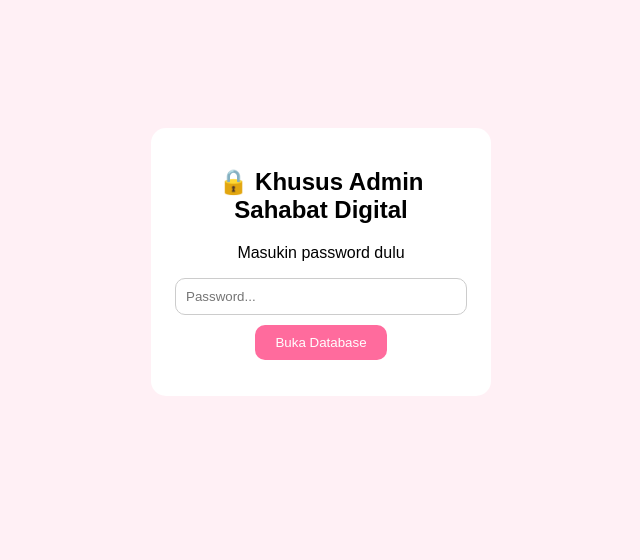
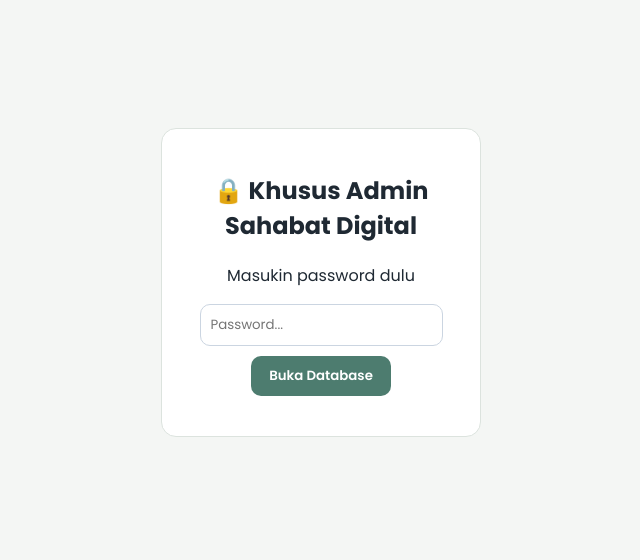
Before and after one commit to sahabatdigitalai01-lang/Sahabat.Digital, a plain HTML site: page admin.html in a window 1280 px wide. Shown: the whole page, without its empty margins (319-959 px from the left). Drawn offline with Linux system fonts and the light colour scheme.

Commit message:
Refactor admin.html for improved layout and styles
Updated the HTML structure and styles for better presentation. Added viewport meta tag and Google Fonts for improved typography.

```diff
--- a/admin.html
+++ b/admin.html
@@ -1,13 +1,25 @@
 <!DOCTYPE html>
-<html><head><meta charset="UTF-8"><title>Database Pantauan - Sahabat Digital</title>
-<style>
-body{font-family:Arial;padding:20px;background:#fff0f5}
-table{width:100%;border-collapse:collapse} td,th{border:1px solid #ccc;padding:8px;background:white} .bahaya{background:#ffcccc}
-#kunci{max-width:300px;margin:100px auto;text-align:center;background:white;padding:20px;border-radius:15px}
-#kunci input{padding:10px;width:90%;border-radius:10px;border:1px solid #ccc}
-#kunci button{padding:10px 20px;background:#ff6b9d;color:white;border:none;border-radius:10px;margin-top:10px}
-</style>
-</head><body>
+<html>
+<head>
+  <meta charset="UTF-8">
+  <meta name="viewport" content="width=device-width, initial-scale=1.0">
+  <title>Database Pantauan - Sahabat Digital</title>
+  <link rel="preconnect" href="https://fonts.googleapis.com">
+  <link rel="preconnect" href="https://fonts.gstatic.com" crossorigin>
+  <link href="https://fonts.googleapis.com/css2?family=Poppins:wght@400;500;600;700&display=swap" rel="stylesheet">
+  <style>
+    * { font-family: 'Poppins', sans-serif; box-sizing: border-box; }
+    body { padding: 20px; background: #f4f6f4; color: #1f2933; }
+    table { width: 100%; border-collapse: collapse; margin-top: 15px; }
+    td, th { border: 1px solid #dce3de; padding: 10px; background: white; }
+    th { background: #e7efe9; }
+    .bahaya { background: #fee2e2; }
+    #kunci { max-width: 320px; margin: 100px auto; text-align: center; background: white; padding: 24px; border-radius: 15px; border: 1px solid #dce3de; }
+    #kunci input { padding: 10px; width: 90%; border-radius: 10px; border: 1px solid #cbd5e1; }
+    button { padding: 10px 18px; background: #4d7c6f; color: white; border: none; border-radius: 10px; margin-top: 10px; cursor: pointer; font-weight: 600; }
+  </style>
+</head>
+<body>
 <div id="kunci">
   <h2>🔒 Khusus Admin Sahabat Digital</h2>
   <p>Masukin password dulu</p>
@@ -19,7 +31,10 @@ table{width:100%;border-collapse:collapse} td,th{border:1px solid #ccc;padding:8
   <h2>📊 Database Curhatan - Sahabat Digital</h2>
   <button onclick="downloadCSV()">Download Excel / CSV</button>
   <button onclick="if(confirm('Hapus semua?')){localStorage.removeItem('database_curhat'); location.reload()}">Hapus Semua</button>
-  <table><thead><tr><th>Waktu</th><th>Peran</th><th>Nama</th><th>Pesan</th><th>Balasan</th><th>Status</th></tr></thead><tbody id="isiTabel"></tbody></table>
+  <table>
+    <thead><tr><th>Waktu</th><th>Peran</th><th>Nama</th><th>Pesan</th><th>Balasan</th><th>Status</th></tr></thead>
+    <tbody id="isiTabel"></tbody>
+  </table>
 </div>
 <script>
 const PASSWORD_KAMU = "sahabatdigital";
@@ -36,4 +51,6 @@ function downloadCSV(){
   let csv = "Waktu,Peran,Nama,Pesan,Balasan,Status\n" + data.map(d=>`"${d.waktu}","${d.peran}","${d.nama}","${d.pesan}","${d.balasan}","${d.status}"`).join("\n");
   let a=document.createElement('a'); a.href=URL.createObjectURL(new Blob([csv])); a.download='database-sahabat-digital.csv'; a.click();
 }
-</script></body></html>
+</script>
+</body>
+</html>
```
